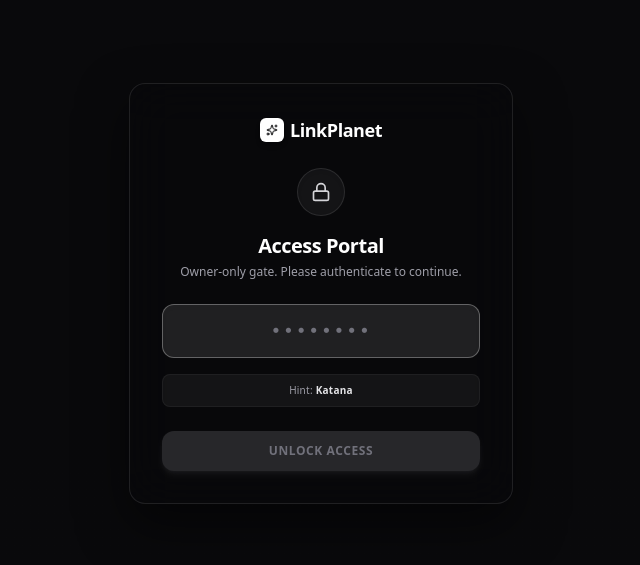
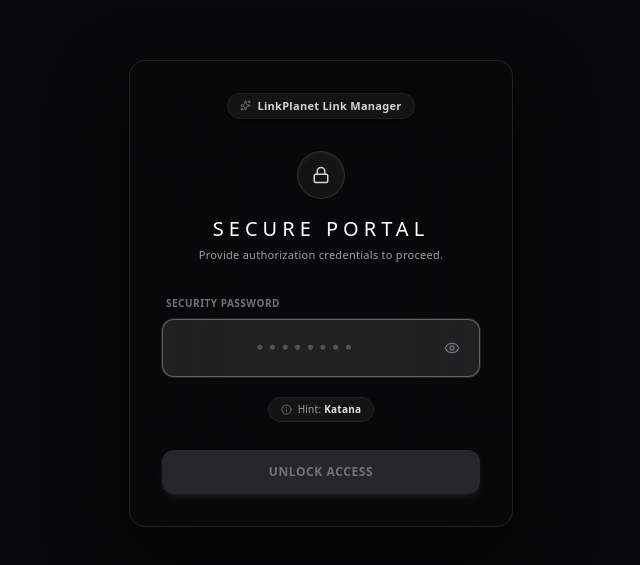
Before and after one commit to plut0n0tf0und/Designspace-LinkPlanet.app, a Next.js app in the folder app-src/: page / in a window 1280 px wide. Shown: the part 107-672 px from the top of the page, without its empty margins (319-959 px from the left). Built offline with nearby package versions, Linux system fonts and the light colour scheme.

Commit message:
design: implement premium Liquid Glass login card with password toggle and UX copy improvements

```diff
--- a/app-src/src/app/page.tsx
+++ b/app-src/src/app/page.tsx
@@ -3,12 +3,12 @@
 import { useState, useEffect } from "react";
 import { useRouter } from "next/navigation";
 import Script from "next/script";
-import { Lock, ShieldAlert, Loader2, Sparkles } from "lucide-react";
-
+import { Lock, Eye, EyeOff, ShieldAlert, Loader2, Sparkles, Info } from "lucide-react";
 
 export default function LoginPage() {
   const router = useRouter();
   const [password, setPassword] = useState("");
+  const [showPassword, setShowPassword] = useState(false);
   const [isLoading, setIsLoading] = useState(false);
   const [error, setError] = useState("");
   const [mounted, setMounted] = useState(false);
@@ -37,11 +37,11 @@
       if (data.success) {
         router.push("/dashboard");
       } else {
-        setError(data.message || "Access Denied. Invalid password.");
+        setError("Access Denied: The password you entered is incorrect. Double-check your spelling or consult your hint.");
         triggerShake();
       }
     } catch {
-      setError("Verification failed. Please check connection.");
+      setError("Connection Failed: Unable to reach the server. Please check your network connection and try again.");
       triggerShake();
     } finally {
       setIsLoading(false);
@@ -56,86 +56,100 @@
   return (
     <main className="relative min-h-screen w-full flex items-center justify-center p-4 bg-zinc-950 overflow-hidden select-none">
 
-      {/* Dynamic Spline 3D Viewer Script */}
+      {/* Load Spline Web Component Script */}
       <Script
         type="module"
         src="https://unpkg.com/@splinetool/viewer@1.12.98/build/spline-viewer.js"
         strategy="afterInteractive"
       />
 
-      {/* 3D Spline Canvas Background */}
+      {/* Full-Screen Interactive 3D Spline Scene */}
       {mounted && (
-        <div className="absolute inset-0 w-full h-full z-0 pointer-events-auto select-none opacity-85">
+        <div className="absolute inset-0 w-full h-full z-0 pointer-events-auto select-none opacity-90 transition-opacity duration-1000">
           <spline-viewer url="https://prod.spline.design/IFweu3cI4HJQU3Wj/scene.splinecode" className="w-full h-full"></spline-viewer>
         </div>
       )}
 
-      {/* Subtle overlay for contrast */}
-      <div className="absolute inset-0 bg-gradient-to-t from-zinc-950 via-transparent to-zinc-950/50 pointer-events-none z-5" />
+      {/* Cinematic Vignette Overlay */}
+      <div className="absolute inset-0 bg-gradient-to-t from-zinc-950 via-zinc-950/20 to-zinc-950 pointer-events-none z-5" />
 
-      {/* Premium Glassmorphic Login Card */}
+      {/* Liquid Glass Login Card Overlay */}
       <div
-        className={`w-full max-w-sm bg-zinc-950/40 backdrop-blur-xl border border-white/10 rounded-2xl shadow-[0_20px_50px_rgba(0,0,0,0.5)] p-8 flex flex-col items-center z-10 transition-all duration-300 ${
-          shake ? "animate-shake border-red-500/40 shadow-[0_0_25px_rgba(239,68,68,0.15)]" : ""
+        className={`w-full max-w-sm bg-zinc-950/35 backdrop-blur-3xl border border-white/10 hover:border-white/15 rounded-2xl shadow-[0_30px_70px_rgba(0,0,0,0.85)] p-8 flex flex-col items-center z-10 transition-all duration-300 ${
+          shake ? "animate-shake border-red-500/40 shadow-[0_0_30px_rgba(239,68,68,0.2)]" : ""
         }`}
       >
-        {/* App Branding */}
-        <div className="flex items-center gap-1.5 font-bold tracking-tight text-white text-lg mb-6">
-          <div className="w-6 h-6 rounded-md bg-white text-zinc-950 flex items-center justify-center shadow-md">
-            <Sparkles size={12} />
-          </div>
-          <span>LinkPlanet</span>
+        {/* Brand Badge */}
+        <div className="flex items-center gap-1.5 px-3 py-1 rounded-full bg-white/5 border border-white/5 text-[11px] font-semibold text-zinc-300 tracking-wide mb-8 shadow-sm">
+          <Sparkles size={11} className="text-zinc-400 animate-pulse" />
+          <span>LinkPlanet Link Manager</span>
         </div>
 
-        {/* Header Icon */}
-        <div className="w-12 h-12 rounded-full bg-white/5 border border-white/10 text-white flex items-center justify-center mb-4 shadow-inner">
-          <Lock size={20} className="text-zinc-300" />
+        {/* Floating Lock Icon with Inner Shadow */}
+        <div className="w-12 h-12 rounded-full bg-white/5 border border-white/10 text-white flex items-center justify-center mb-4 shadow-[inset_0_2px_4px_rgba(255,255,255,0.05)]">
+          <Lock size={18} className="text-zinc-300" />
         </div>
 
-        {/* Title */}
-        <h1 className="text-xl font-bold tracking-tight text-white text-center mb-1">
-          Access Portal
+        {/* Title and Instruction Header */}
+        <h1 className="text-xl font-light tracking-[0.25em] text-white text-center mb-1">
+          SECURE PORTAL
         </h1>
-        <p className="text-xs text-zinc-400 text-center mb-6">
-          Owner-only gate. Please authenticate to continue.
+        <p className="text-[11px] text-zinc-400 text-center mb-8 tracking-wide">
+          Provide authorization credentials to proceed.
         </p>
 
-        {/* Error Alert */}
+        {/* UX-compliant Error Alert */}
         {error && (
-          <div className="w-full flex items-start gap-2.5 bg-red-950/20 border border-red-500/20 rounded-xl p-3 text-xs text-red-400 mb-6">
-            <ShieldAlert size={14} className="flex-shrink-0 mt-0.5" />
+          <div className="w-full flex items-start gap-3 bg-red-500/10 border border-red-500/20 rounded-xl p-3 text-xs leading-relaxed text-red-300 mb-6 animate-fadeIn">
+            <ShieldAlert size={16} className="flex-shrink-0 mt-0.5 text-red-400" />
             <span>{error}</span>
           </div>
         )}
 
-        {/* Login Form */}
-        <form onSubmit={handlePasswordSubmit} className="w-full flex flex-col gap-4">
-          <div className="flex flex-col gap-1.5">
+        {/* Auth Form */}
+        <form onSubmit={handlePasswordSubmit} className="w-full flex flex-col gap-5">
+          <div className="flex flex-col gap-2 relative">
+            <label className="text-[10px] font-bold uppercase tracking-wider text-zinc-500 dark:text-zinc-400 pl-1">
+              Security Password
+            </label>
+            <div className="relative w-full flex items-center">
               <input
-              type="password"
+                type={showPassword ? "text" : "password"}
                 value={password}
                 onChange={(e) => setPassword(e.target.value)}
                 disabled={isLoading}
                 placeholder="••••••••"
-              className="w-full p-3 bg-white/5 border border-white/10 rounded-xl text-white placeholder-zinc-500 text-center tracking-widest text-lg font-mono focus:border-white/30 focus:bg-white/10 outline-none transition-all shadow-inner"
+                className="w-full pl-4 pr-12 py-3.5 bg-white/5 hover:bg-white/10 focus:bg-white/10 border border-white/10 focus:border-white/30 rounded-xl text-white placeholder-zinc-600 text-center tracking-widest text-lg font-mono focus:ring-1 focus:ring-white/10 outline-none transition-all shadow-[inset_0_1px_2px_rgba(255,255,255,0.02)]"
                 autoFocus
               />
+              <button
+                type="button"
+                onClick={() => setShowPassword(!showPassword)}
+                disabled={isLoading}
+                className="absolute right-2 w-10 h-10 flex items-center justify-center text-zinc-500 hover:text-white rounded-lg transition-colors cursor-pointer"
+                title={showPassword ? "Hide password" : "Show password"}
+              >
+                {showPassword ? <EyeOff size={16} /> : <Eye size={16} />}
+              </button>
+            </div>
           </div>
 
-          {/* Hint/Reminder Section */}
-          <div className="flex items-center justify-center p-2 rounded-lg bg-white/5 border border-white/5 text-[10px] text-zinc-400 font-medium tracking-wide">
+          {/* Elegant Pill Hint Badge */}
+          <div className="self-center flex items-center gap-1.5 px-3 py-1 bg-white/5 border border-white/5 rounded-full text-[10px] text-zinc-400 font-medium tracking-wide">
+            <Info size={11} className="text-zinc-500" />
             <span>Hint: <span className="font-semibold text-zinc-200">Katana</span></span>
           </div>
 
+          {/* Verify / Unlock CTA */}
           <button
             type="submit"
             disabled={isLoading || !password}
-            className="w-full mt-2 py-3 px-4 bg-white hover:bg-zinc-100 disabled:bg-zinc-800 disabled:text-zinc-500 text-zinc-950 rounded-xl text-xs font-bold uppercase tracking-wider flex items-center justify-center gap-2 transition-all cursor-pointer shadow-md shadow-white/5"
+            className="w-full mt-2 py-3.5 px-4 bg-white hover:bg-zinc-100 active:scale-[0.98] disabled:bg-zinc-800 disabled:text-zinc-500 disabled:scale-100 text-zinc-950 rounded-xl text-xs font-bold uppercase tracking-wider flex items-center justify-center gap-2 transition-all cursor-pointer shadow-md shadow-white/5"
           >
             {isLoading ? (
               <>
-                <Loader2 size={12} className="animate-spin" />
-                Verifying...
+                <Loader2 size={13} className="animate-spin" />
+                Verifying Credentials...
               </>
             ) : (
               "Unlock Access"
@@ -144,15 +158,22 @@
         </form>
       </div>
 
-      {/* Inline styles for custom shake keyframe animation */}
+      {/* Global CSS keyframe overrides */}
       <style jsx global>{`
         @keyframes shake {
           0%, 100% { transform: translateX(0); }
           20%, 60% { transform: translateX(-6px); }
           40%, 80% { transform: translateX(6px); }
         }
+        @keyframes fadeIn {
+          from { opacity: 0; transform: translateY(-4px); }
+          to { opacity: 1; transform: translateY(0); }
+        }
         .animate-shake {
           animation: shake 0.4s ease-in-out;
+        }
+        .animate-fadeIn {
+          animation: fadeIn 0.25s ease-out forwards;
         }
       `}</style>
     </main>
```
Lines whose indentation alone changed are shown as unchanged.
